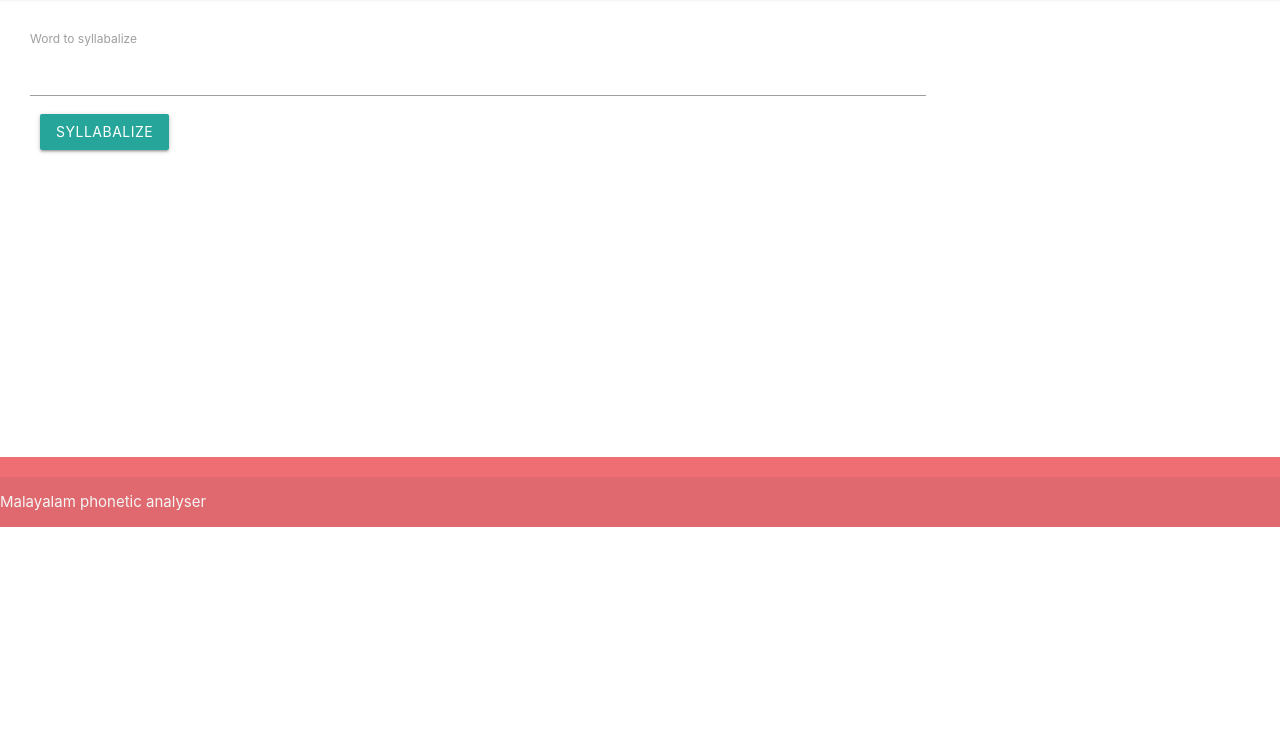
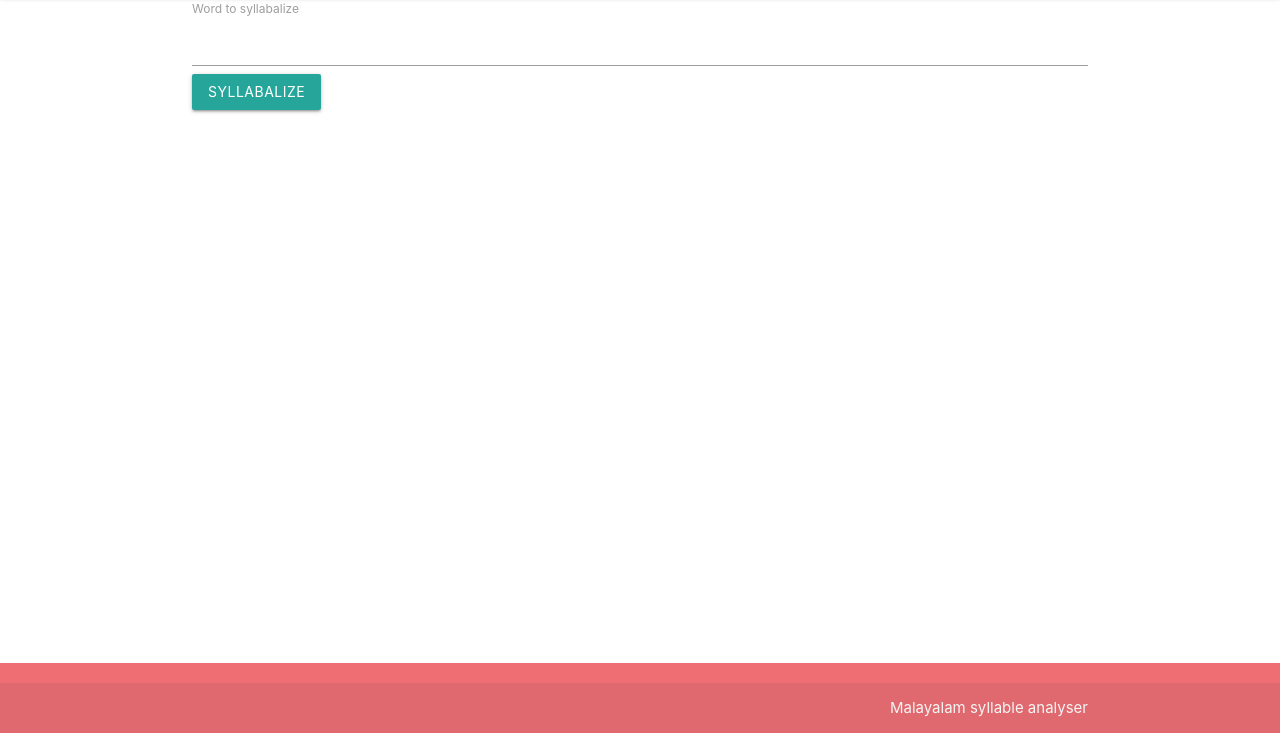
Before and after one commit to santhoshtr/malayalam-syllable-analyser, a website: page index.html in a window 1280 px wide. Shown: the part 67-800 px from the top of the page. Drawn offline with nearby package versions, Linux system fonts and the light colour scheme.

Commit message:
Refactor the web interface code

```diff
--- /dev/null
+++ b/css/style.css
@@ -0,0 +1,10 @@
+.error {
+    color: red;
+}
+
+footer {
+    position: absolute;
+    bottom: 0;
+    left: 0;
+    right: 0;
+}
--- a/web/index.html
+++ b/index.html
@@ -6,19 +6,20 @@
 	<title>Malayalam syllable analyser</title>
 	<link rel="stylesheet" href="https://cdnjs.cloudflare.com/ajax/libs/materialize/0.98.2/css/materialize.min.css">
 	<link rel="stylesheet" href="css/style.css">
-
 </head>
 
 <body>
 	<header>
-		<nav>
+		<nav role="navigation">
+			<div class="nav-wrapper container">
 				<a href="#" class="brand-logo">Malayalam syllable analyser</a>
 				<ul id="nav-mobile" class="right hide-on-med-and-down">
 					<li><a class="selected" href="#">Phonetic analyser</a></li>
 					<li><a class="selected" href="#">IPA Converter</a></li>
-				<li><a class="selected" href="syllables/web/">Syllable analyser</a></li>
+					<li><a class="selected" href="/syllables">Syllable analyser</a></li>
 				</ul>
 				<!-- cd-tabs-navigation -->
+			</div>
 		</nav>
 	</header>
 	<div class="container">
@@ -32,11 +33,13 @@
 	</div>
 	<footer class="page-footer">
 		<div class="footer-copyright">
-			<a class="grey-text text-lighten-4 right" href="https://github.com/kavyamanohar/ml-phonetic-analyser">Malayalam phonetic analyser</a>
+			<div class="container">
+				<a class="grey-text text-lighten-4 right" href="https://github.com/santhoshtr/malayalam-syllable-analyser">Malayalam syllable analyser</a>
+			</div>
 		</div>
 	</footer>
 	<script src='https://cdnjs.cloudflare.com/ajax/libs/jquery/3.1.1/jquery.min.js'></script>
-	<script src='../lib/malayalam-syllables.js'></script>
+	<script src='lib/malayalam-syllables.js'></script>
 	<script src="js/index.js"></script>
 </body>
 
--- a/web/css/style.css
+++ /dev/null
@@ -1,19 +0,0 @@
-.container {
-    margin: 2em;
-    min-height: 50vh;
-}
-
-
-.actions {
-    padding: 10px;
-}
-
-.error {
-    color: red;
-}
-
-.syllable {
-    border-right: 1px solid grey;
-    padding: 2px;
-    font-size: 1.2em;
-}
```
Also changed, not shown: js/index.js (renamed from web/js/index.js). Lines whose indentation alone changed are shown as unchanged.
